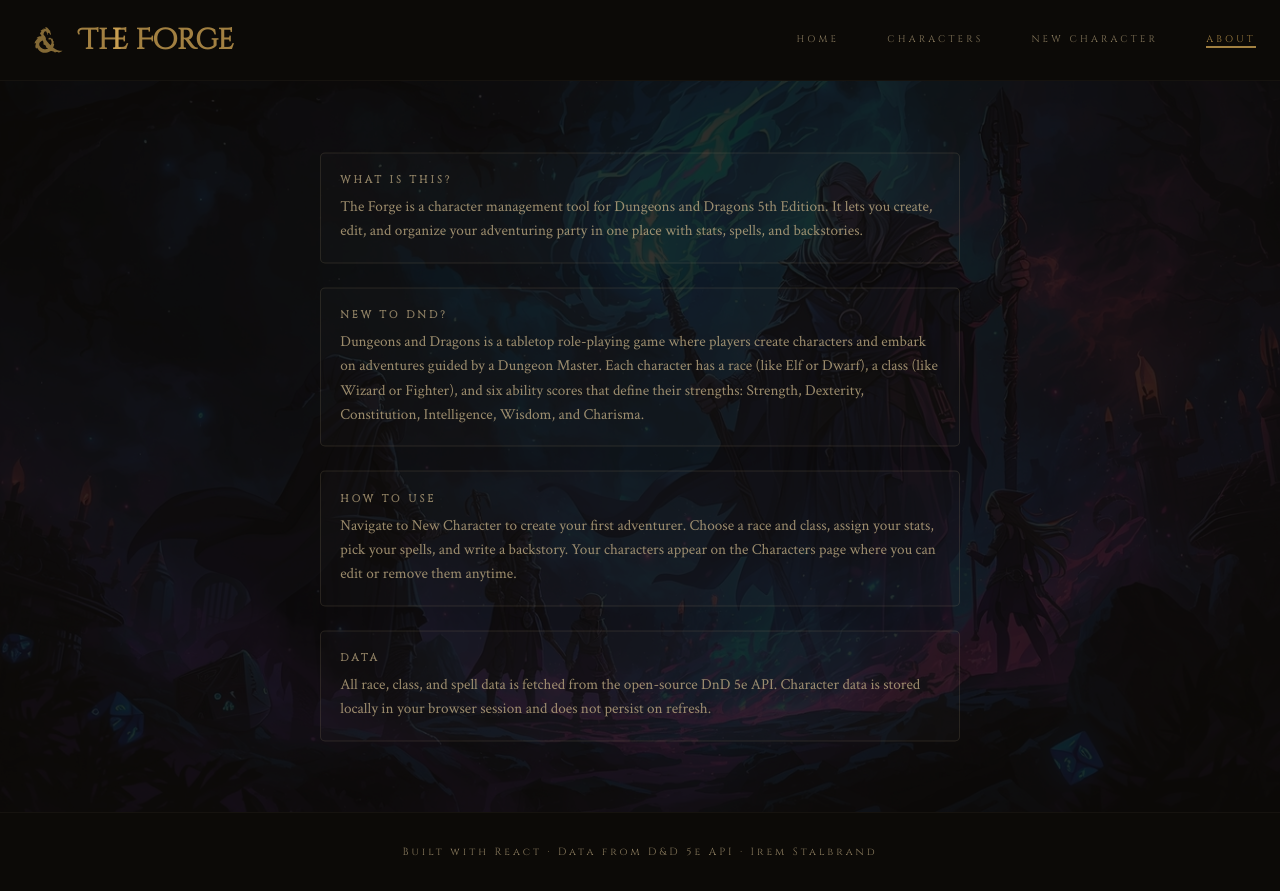
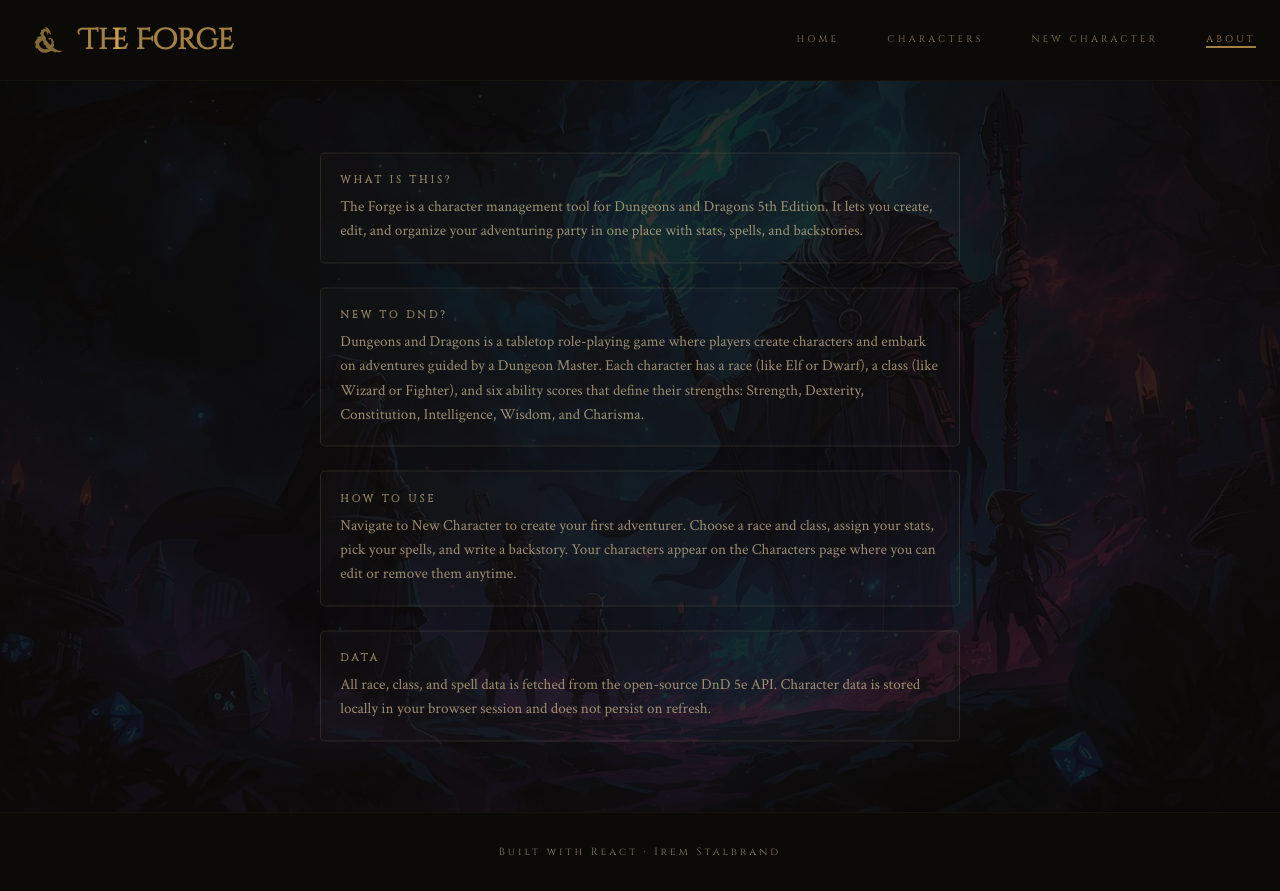
Before and after one commit to iremstalbrand/react-dnd-tracker, a React (Vite) app: page /about in a window 1280 px wide. Built offline with nearby package versions, Linux system fonts and the light colour scheme.

Commit message:
style: footer

```diff
--- a/src/components/Footer/Footer.jsx
+++ b/src/components/Footer/Footer.jsx
@@ -3,7 +3,7 @@ import "./Footer.css";
 export default function Footer() {
   return (
     <footer className="footer">
-      <p>Built with React · Data from D&D 5e API · Irem Stalbrand</p>
+      <p>Built with React · Irem Stalbrand</p>
     </footer>
   );
 }
```
